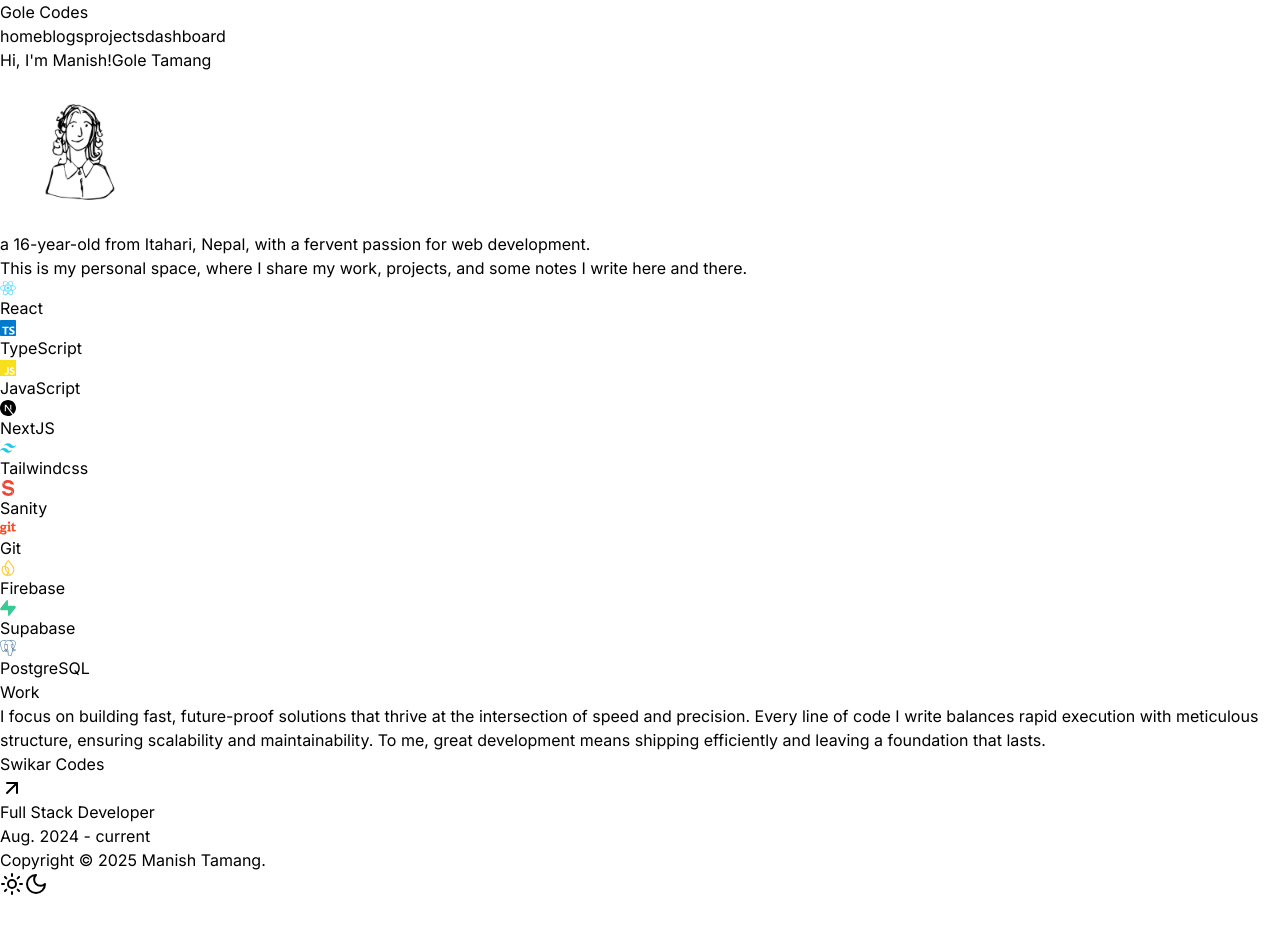
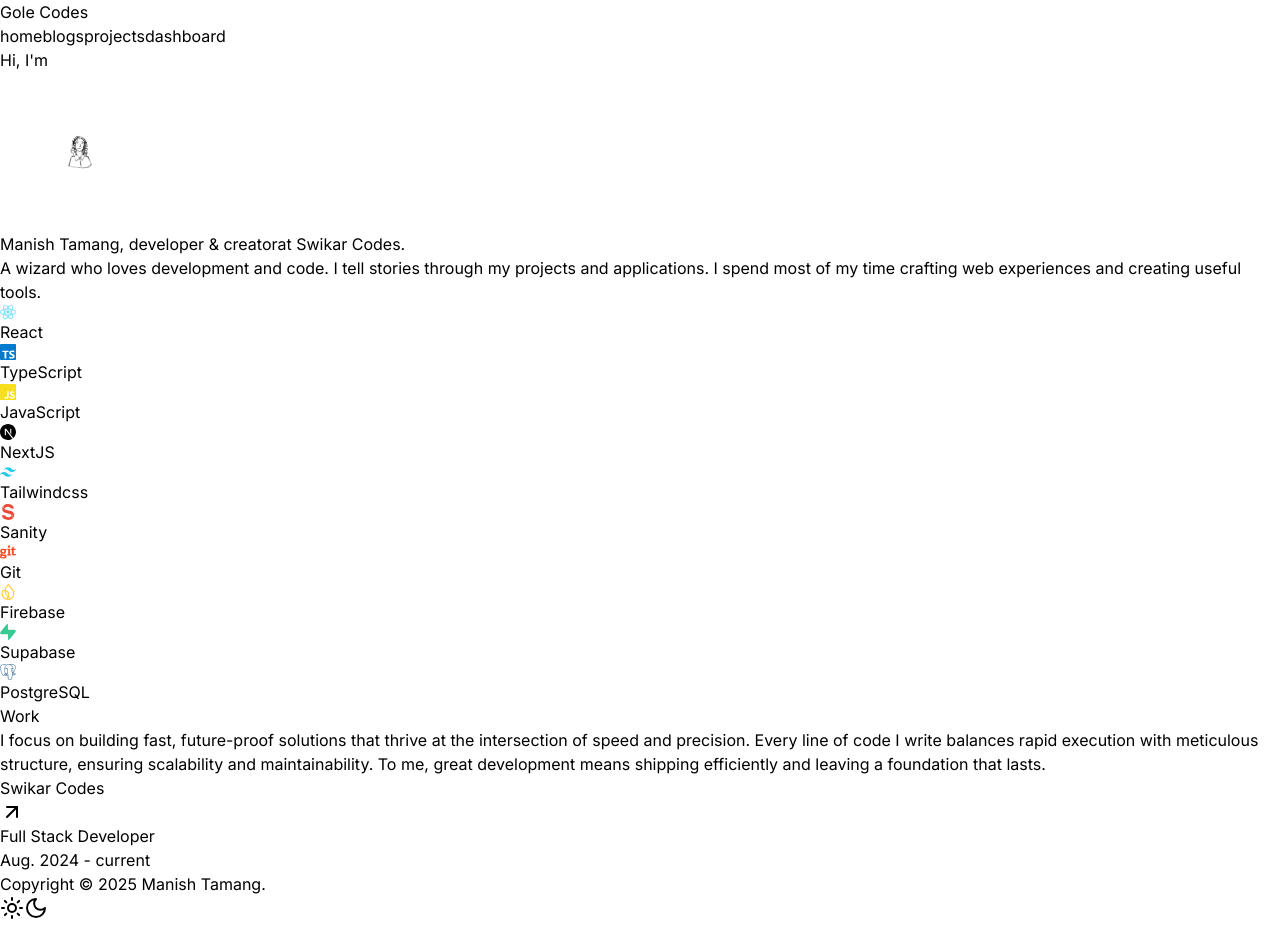
Before and after one commit to Manish-Tamang/portfolio, a Next.js app: page / in a window 1280 px wide. Before the commit the page ends 902 px from the top, so only its background shows below. Built offline with nearby package versions, Linux system fonts and the light colour scheme.

Commit message:
new typo

```diff
--- a/app/page.tsx
+++ b/app/page.tsx
@@ -16,37 +16,21 @@
 
 export default function Home() {
   return (
-    <main>
-      <section className="mb-16">
-        <div className="flex items-center justify-between">
-          {/* <h2 className="text-4xl font-medium">
-            <span className="mr-2"></span> Hi, I&apos;m Manish!
-          </h2> */}
-          <h1 className="font-mediumbold text-3xl md:text-5xl tracking-tight mb-2 text-black dark:text-white">
-            <span className="relative inline-block group overflow-hidden">
-              <span
-                className=
-                'block transform transition-transform duration-500 group-hover:translate-y-full'
-              >
-                Hi, I&apos;m Manish!
-              </span>
-              <span
-                className='absolute inset-0 block transform translate-y-full transition-transform duration-500 group-hover:translate-y-0'
-              >
-                Gole Tamang
-              </span>
-            </span>
-          </h1>
-          <div className="mr-10">
-            <div className="flip-container flex basis-1/3 justify-end w-[160px] mb-8 sm:mb-0">
+    <main className="max-w-4xl mx-auto px-4">
+      <section className="mb-16 pt-20">
+        <div className="flex flex-col items-start justify-between">
+          <div className="flex-1">
+            <h1 className="text-4xl md:text-6xl lg:text-5xl font-serif mb-6">
+              Hi, I'm{" "}
+              <span className="inline-block align-middle mx-2">
+                <div className="flip-container w-[40px] h-[40px] inline-block">
                   <div className="flip-card">
                     <div className="flip-card-front">
                       <Image
                         alt="Profile Image"
-                    src='/profile.png'
-                    width={120}
-                    height={120}
-
+                        src="/profile.png"
+                        width={40}
+                        height={40}
                         priority
                         className="rounded-full"
                       />
@@ -55,26 +39,35 @@
                       <Image
                         alt="Back Image"
                         src="/chill-guy.png"
-                    width={120}
-                    height={120}
-
+                        width={40}
+                        height={40}
                         priority
                         className="rounded-full"
                       />
                     </div>
                   </div>
                 </div>
+              </span>
+              <span className="font-medium">
+                Manish Tamang
+              </span>
+              ,{" "}
+              <span className="block mt-2">
+                developer & creator
+              </span>
+              <span className="block mt-2">
+                at Swikar Codes.
+              </span>
+            </h1>
+            <p className="text-lg md:text-xl text-gray-600 dark:text-gray-300 mt-8 max-w-2xl">
+              A wizard who loves development and code. I tell stories through my projects
+              and applications. I spend most of my time crafting web experiences
+              and creating useful tools.
+            </p>
           </div>
         </div>
 
-        <p className="text-lg mt-6 leading-relaxed">
-          a 16-year-old from Itahari, Nepal, with a fervent passion for web development.
-        </p>
-        <p className="text-lg leading-relaxed">
-          This is my personal space, where I share my work, projects, and some notes I write here and there.
-        </p>
-
-        <div className="mt-6 flex flex-wrap gap-3">
+        <div className="mt-12 flex flex-wrap gap-3">
           {[
             { icon: <SiReact color="#61DBFB" />, label: "React" },
             { icon: <SiTypescript color="#007acc" />, label: "TypeScript" },
@@ -98,10 +91,9 @@
         </div>
       </section>
 
-      <section>
-
+      <section className="mb-16">
         <h2 className="text-2xl font-medium mb-4">Work</h2>
-        <p className="text-lg mb-12 leading-relaxed">
+        <p className="text-lg mb-12 leading-relaxed max-w-3xl">
           I focus on building fast, future-proof solutions that thrive at the intersection of speed and precision.
           Every line of code I write balances rapid execution with meticulous structure, ensuring scalability and
           maintainability. To me, great development means shipping efficiently and leaving a foundation that lasts.
```
Also changed, not shown: app/blogs/[slug]/page.tsx (+22 -15 lines). Lines whose indentation alone changed are shown as unchanged.
